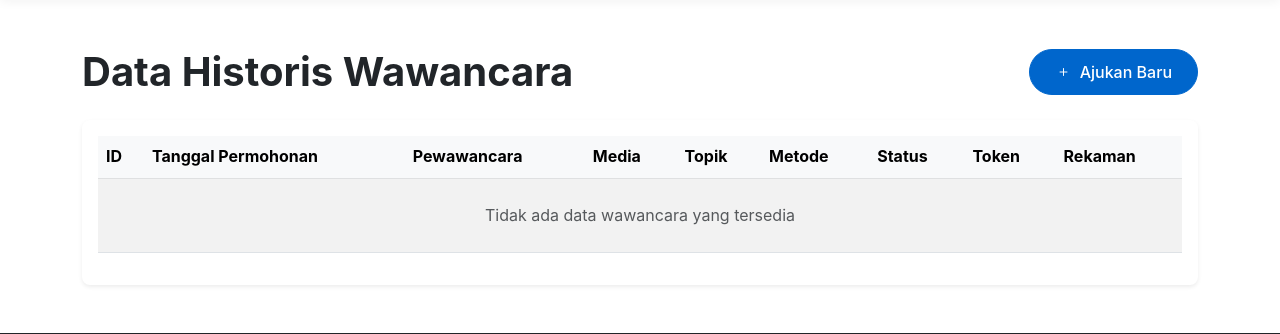
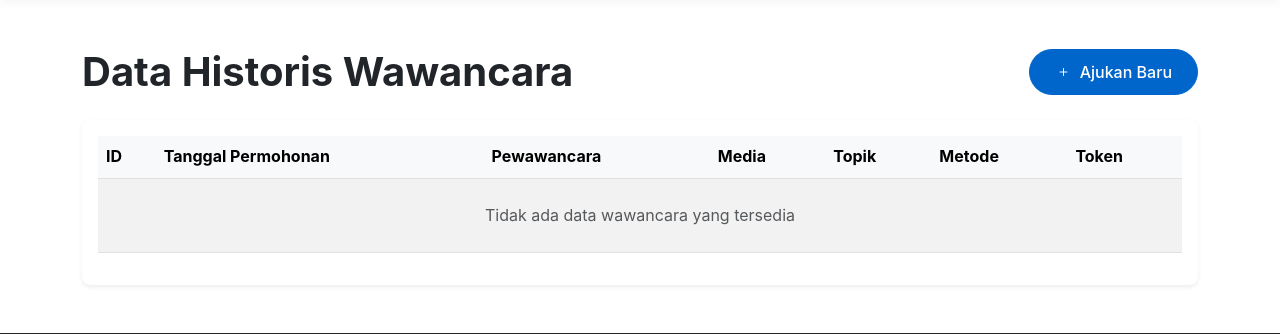
Before and after one commit to dwibagusd/bmkg-media, a Flask app: template templates/historical_data.html in a window 1280 px wide. Shown: the part 74-408 px from the top of the page. Run offline with Flask 3, Linux system fonts and the light colour scheme; the template is opened without the code that fills it, so the values that code supplies are empty; some libraries are stand-ins or nearby versions.

Commit message:
Remove unused columns from historical data table

```diff
--- a/templates/historical_data.html
+++ b/templates/historical_data.html
@@ -24,9 +24,7 @@
               <th scope="col">Media</th>
               <th scope="col">Topik</th>
               <th scope="col">Metode</th>
-              <th scope="col">Status</th>
               <th scope="col">Token</th>
-              <th scope="col">Rekaman</th>
             </tr>
           </thead>
           <tbody>
@@ -52,7 +50,7 @@
                 <span class="badge bg-info rounded-pill">Virtual</span>
                 {% endif %}
               </td>
-              <td>
+              <!-- <td>
                 {% if request.status == 'Pending' %}
                 <span class="badge bg-secondary rounded-pill">Pending</span>
                 {% elif request.status == 'Approved' %}
@@ -60,17 +58,17 @@
                 {% else %}
                 <span class="badge bg-danger rounded-pill">Ditolak</span>
                 {% endif %}
-              </td>
+              </td> -->
               <td>
                 <code class="user-select-all">{{ request.token|e }}</code>
               </td>
-              <td class="text-center">
+              <!-- <td class="text-center">
                 {% if request.has_recording %}
                 <i class="bi bi-check-circle-fill text-success" title="Tersedia"></i>
                 {% else %}
                 <i class="bi bi-x-circle-fill text-secondary" title="Tidak tersedia"></i>
                 {% endif %}
-              </td>
+              </td> -->
             </tr>
             {% else %}
             <tr>
```
